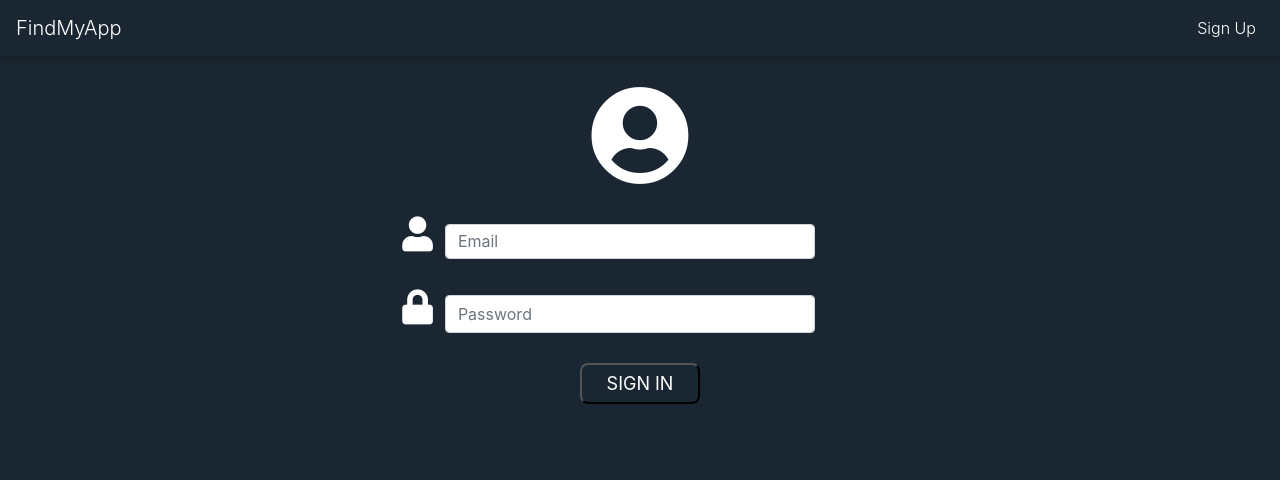
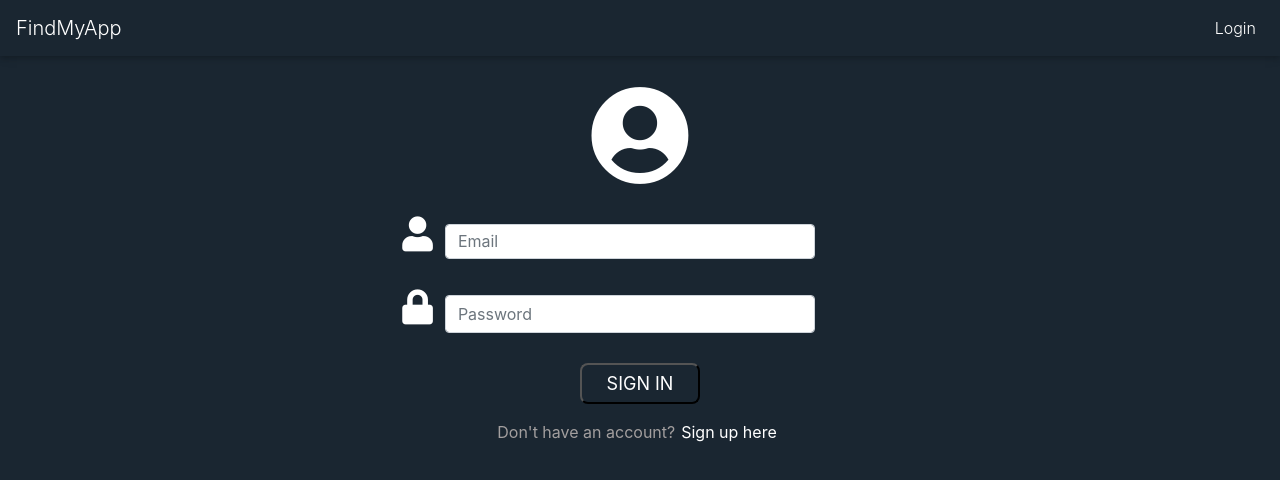
Before and after one commit to iiremkayaa/findmyapp, a React (Create React App) app: page /login in a window 1280 px wide. Shown: the top 480 px of the page. Built offline with nearby package versions, Linux system fonts and the light colour scheme.

Commit message:
added redirect to signup

```diff
--- a/src/components/Login.css
+++ b/src/components/Login.css
@@ -4,3 +4,9 @@
     font-weight:400;
     text-align: center;
 }
+#no-account{
+    display:inline;
+    font-size:16px;
+    font-weight:400;
+    color:rgb(163, 159, 159)
+}
--- a/src/components/Login.js
+++ b/src/components/Login.js
@@ -1,11 +1,10 @@
 import React, { useState,  } from 'react';
 import Form from 'react-bootstrap/Form';
-
 import * as firebase from "firebase";
 import { MDBIcon } from "mdbreact";
 import './Login.css';
-
-const Login = () => {
+import { Redirect } from 'react-router-dom'
+const Login = (props) => {
     const [email, setEmail] = useState("");
     const [password, setPassword] = useState("");
     const [confirmPassword, setConfirmPassword] = useState("");
@@ -47,6 +46,12 @@ const Login = () => {
     const handleUsername = (event) => {
         setUsername(event.target.value);
     }
+    const renderRedirect = () => {
+        props.history.push(`/signup`)
+        /*if (this.state.redirect) {
+          return <Redirect to='/target' />
+        }*/
+      }
     return (
         <div >
             <div style={{paddingLeft:"15px",paddingRight:"15px", backgroundColor: "#1a2631" }}>
@@ -74,7 +79,12 @@ const Login = () => {
                         </button>
                     </div>
                 </Form>
-
+                <div style={{textAlign:"center",paddingTop:"15px"}}>
+                    <h2 id="no-account" >Don't have an account?</h2>
+                    <button  type="button" onClick={renderRedirect} style={{display:"inline",fontWeight:"400",fontSize:"16px",border:"none", color:"white",backgroundColor: "#1a2631"}}>
+                            Sign up here
+                    </button>
+                </div>
             </div>
         </div>
     );
--- a/src/components/NavigationBar.js
+++ b/src/components/NavigationBar.js
@@ -6,7 +6,7 @@ class NavigationBar extends React.Component{
 				 <Navbar style={{backgroundColor:"rgb(26, 38, 49)"}} >
 				 	<Navbar.Brand href="/" style={{color:"white"}}>FindMyApp</Navbar.Brand>
 				 	<Nav className="ml-auto" >
-				      <Nav.Link href="/signup" style={{textAlign:"right",color:"white"}} >Sign Up</Nav.Link>
+				      <Nav.Link href="/login" style={{textAlign:"right",color:"white"}} >Login</Nav.Link>
 				    </Nav>
 				 </Navbar>
 		);
```
